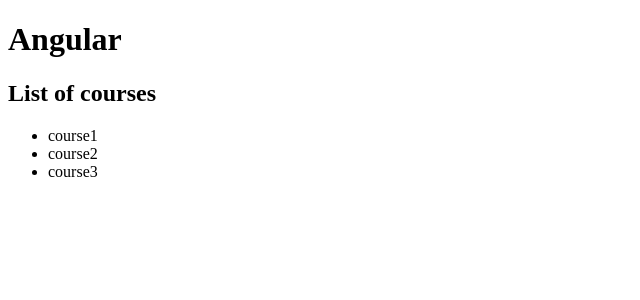
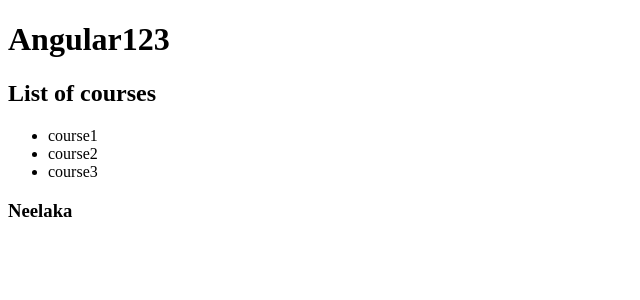
Before and after one commit to Neelaka-Rupun/Angular, an Angular app: page / in a window 1280 px wide. Shown: the top 300 px of the page, without its empty margins (0-640 px from the left). Built offline with nearby package versions, Linux system fonts and the light colour scheme.

Commit message:
Commit_Dependency_Injection

```diff
--- a/src/app/app.component.html
+++ b/src/app/app.component.html
@@ -1,3 +1,4 @@
 
-<h1>Angular</h1>
+<h1>Angular123</h1>
 <app-courses></app-courses>
+<app-course></app-course>
--- a/src/app/course/course.component.html
+++ b/src/app/course/course.component.html
@@ -1 +1 @@
-<p>course works!</p>
+<h3>Neelaka</h3>
--- a/src/app/course/course.component.ts
+++ b/src/app/course/course.component.ts
@@ -5,11 +5,10 @@
   templateUrl: './course.component.html',
   styleUrls: ['./course.component.css']
 })
-export class CourseComponent implements OnInit {
+export class CourseComponent {
 
   constructor() { }
 
-  ngOnInit() {
-  }
+
 
 }
--- a/src/app/courses.component.ts
+++ b/src/app/courses.component.ts
@@ -1,6 +1,7 @@
 
 import { Component } from '@angular/core';
 import { from } from 'rxjs';
+import { CoursesService } from './courses.service';
 
 @Component({
   selector : 'app-courses',
@@ -19,5 +20,9 @@
   // getTitle() {
   //   return this.title;
   // }
-  courses = ['course1', 'course2', 'course3'];
+  courses;
+
+  constructor(service: CoursesService) {
+    this.courses = service.getCourses();
+  }
 }
--- /dev/null
+++ b/src/app/courses.service.ts
@@ -0,0 +1,5 @@
+export class CoursesService {
+  getCourses() {
+     return ['course1', 'course2', 'course3'];
+  }
+}
```
Also changed, not shown: src/app/app.module.ts (+5 -2 lines).
